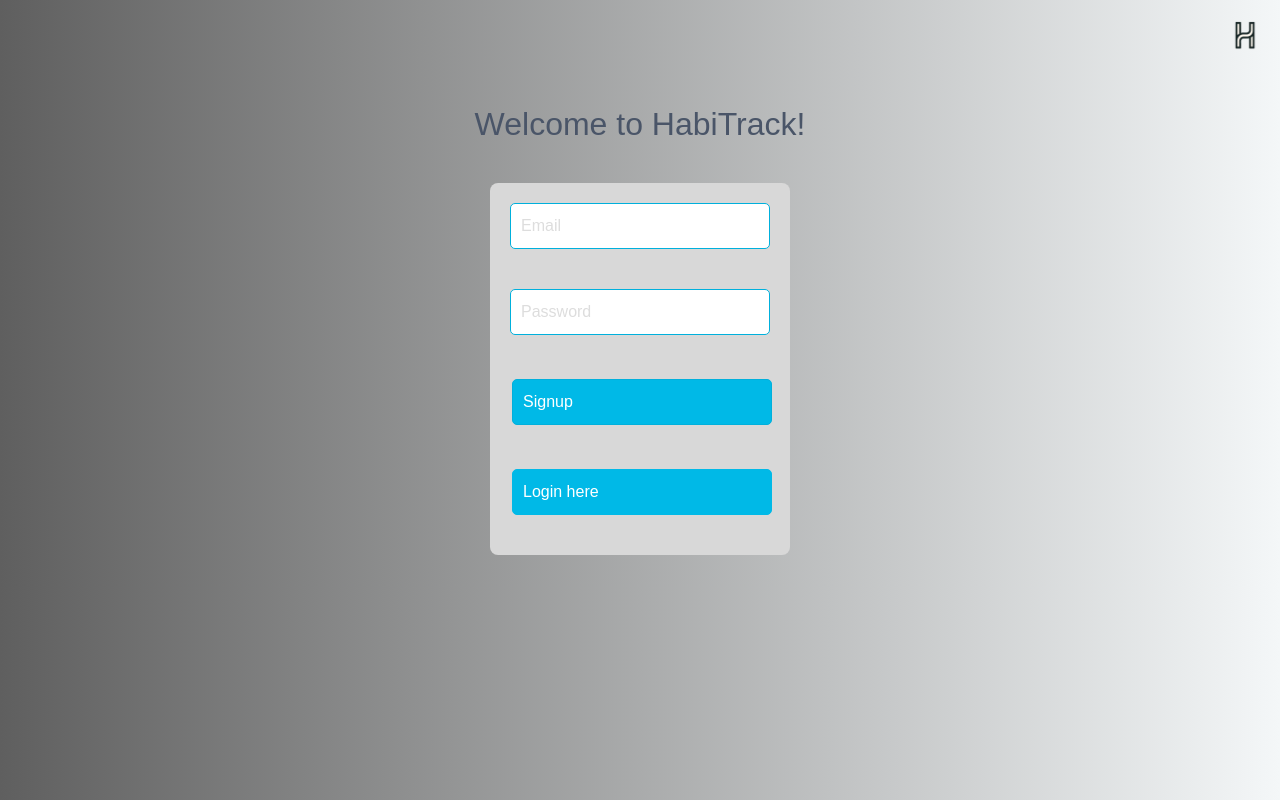
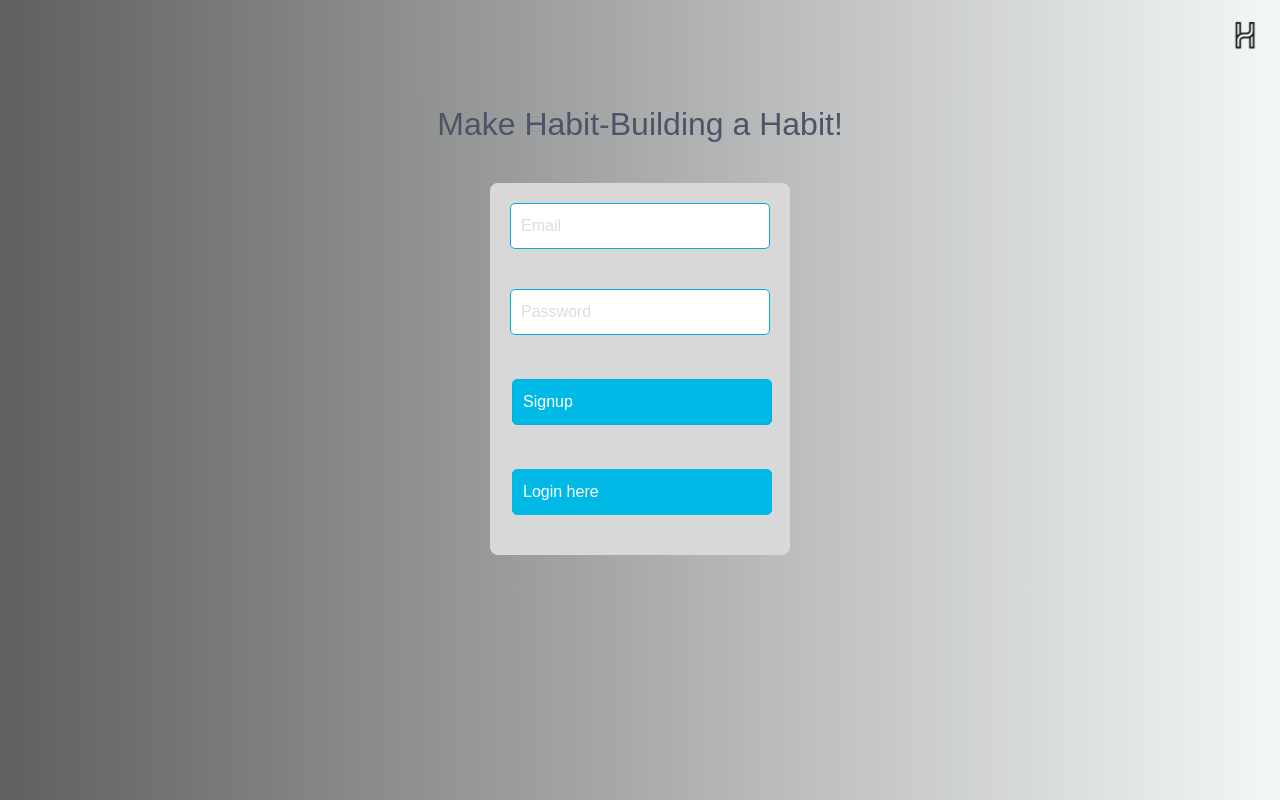
Before and after one commit to leomac81/API.fastapi, a React (Create React App) app in the folder habits-app/: page /signup in a window 1280 px wide. Built offline with nearby package versions, Linux system fonts and the light colour scheme.

Commit message:
Text changes

```diff
--- a/habits-app/src/components/RegisterForm.js
+++ b/habits-app/src/components/RegisterForm.js
@@ -28,7 +28,7 @@ const Signup = () => {
   return (
     <div className="signup-container">
       <TopBar />
-      <h1>Welcome to HabiTrack!</h1>
+      <h1>Make Habit-Building a Habit!</h1>
       <form onSubmit={handleSignup} className="register-form">
         {error && <p>{error}</p>}
         <input
```
